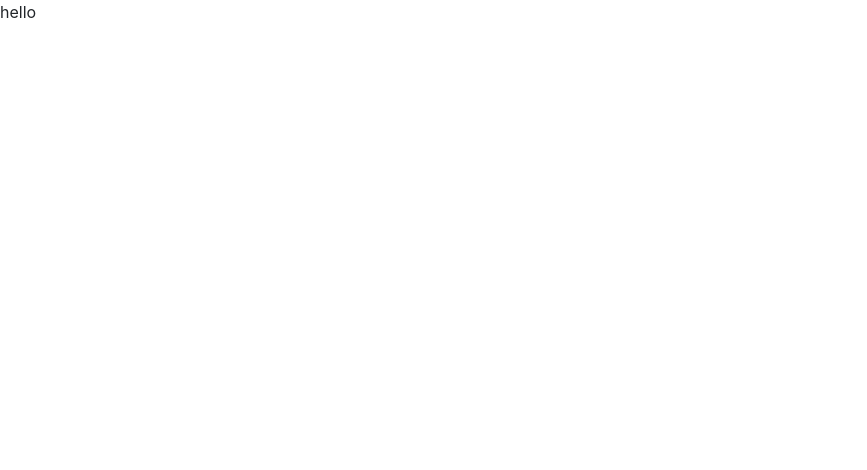
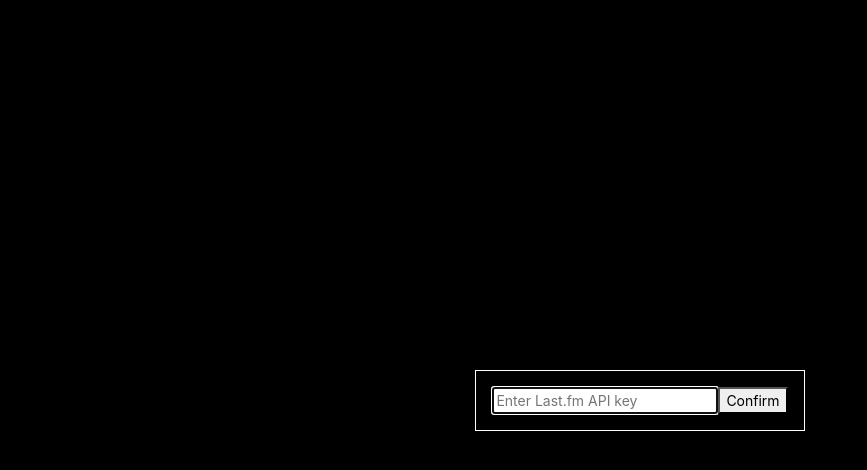
Before and after one commit to gregor-smith/chartmaker, a React app: page / in a window 1280 px wide. Shown: the top 470 px of the page, without its empty margins (0-867 px from the left). Built offline with nearby package versions, Linux system fonts and the light colour scheme.

Commit message:
api key input page

```diff
--- a/package.json
+++ b/package.json
@@ -16,6 +16,7 @@
     "bootstrap": "^4.4.1",
     "clean-webpack-plugin": "^3.0.0",
     "css-loader": "^3.5.3",
+    "emotion": "^10.0.27",
     "html-webpack-plugin": "^4.3.0",
     "inline-source-webpack-plugin": "^1.4.1",
     "mini-css-extract-plugin": "^0.9.0",
--- /dev/null
+++ b/src/APIKeyInputPage.tsx
@@ -0,0 +1,61 @@
+import React, { FC, ChangeEvent, FormEvent } from 'react'
+import { css } from 'emotion'
+
+import { DispatchProps } from './reducer'
+
+
+export type APIKeyInputPageState = {
+    key: string
+}
+
+
+type Props = DispatchProps<'UpdateAPIKeyInputText' | 'ChangeAPIKey'> & {
+    text: string
+}
+
+
+const pageStyle = css({
+    display: 'flex',
+    width: '100%',
+    height: '100%',
+    alignItems: 'center',
+    justifyContent: 'center',
+    flexGrow: 1
+})
+
+
+const formStyle = css({
+    display: 'flex',
+    padding: '1rem',
+    border: '1px solid white'
+})
+
+
+export const APIKeyInputPage: FC<Props> = ({ dispatch, text: key }) => {
+    function updateKey(event: ChangeEvent<HTMLInputElement>) {
+        event.preventDefault()
+        dispatch({
+            tag: 'UpdateAPIKeyInputText',
+            key: event.currentTarget.value
+        })
+    }
+
+    function confirmKey(event: FormEvent<HTMLFormElement>) {
+        event.preventDefault()
+        dispatch({ tag: 'ChangeAPIKey', key })
+    }
+
+    return (
+        <main className={pageStyle}>
+            <form className={formStyle} onSubmit={confirmKey}>
+                <input type='password'
+                    placeholder='Enter Last.fm API key'
+                    autoFocus
+                    onChange={updateKey}/>
+                <button type='submit'>
+                    Confirm
+                </button>
+            </form>
+        </main>
+    )
+}
--- a/src/App.tsx
+++ b/src/App.tsx
@@ -1,10 +1,42 @@
 import React from 'react'
+import { css } from 'emotion'
+
+import { useLocalStorageSideEffectReducer } from './hooks'
+import { getInitialState, reducer } from './reducer'
+import { APIKeyInputPage } from './APIKeyInputPage'
+import { ChartEditorPage } from './ChartEditorPage'
+
+
+const rootStyle = css({
+    display: 'flex',
+    flexDirection: 'column',
+    minHeight: '100vh',
+    backgroundColor: 'black',
+    color: 'white',
+    fontSize: '0.875rem'
+})
 
 
 export const App = () => {
+    const [ state, dispatch ] = useLocalStorageSideEffectReducer(
+        'state',
+        getInitialState,
+        reducer
+    )
+
+    let content: JSX.Element
+    switch (state.page) {
+        case 'APIKeyInput': {
+            content = <APIKeyInputPage dispatch={dispatch} text={state.key}/>
+            break
+        }
+        case 'ChartEditor':
+            content = <ChartEditorPage key={state.key}/>
+    }
+
     return (
-        <div>
-            hello
+        <div className={rootStyle}>
+            {content}
         </div>
     )
 }
--- /dev/null
+++ b/src/ChartEditorPage.tsx
@@ -0,0 +1,20 @@
+import React, { FC } from 'react'
+
+
+type Props = {
+
+}
+
+
+export type ChartEditorPageState = {
+    key: string
+}
+
+
+export const ChartEditorPage: FC<Props> = () => {
+    return (
+        <div>
+            hello
+        </div>
+    )
+}
--- /dev/null
+++ b/src/reducer.ts
@@ -0,0 +1,56 @@
+import { Dispatch as _Dispatch } from 'react'
+
+import { APIKeyInputPageState } from './APIKeyInputPage'
+import { ChartEditorPageState } from './ChartEditorPage'
+import { SideEffectUpdate } from './hooks'
+
+
+type State =
+    | { page: 'APIKeyInput' } & APIKeyInputPageState
+    | { page: 'ChartEditor' } & ChartEditorPageState
+
+
+type Action =
+    | { tag: 'UpdateAPIKeyInputText', key: string }
+    | { tag: 'ChangeAPIKey', key: string }
+
+
+export type Dispatch<T extends Action['tag'] = Action['tag']> = _Dispatch<Extract<Action, { tag: T }>>
+export type DispatchProps<T extends Action['tag'] = Action['tag']> = {
+    dispatch: Dispatch<T>
+}
+
+
+export function reducer(state: State, action: Action): SideEffectUpdate<State, Action> {
+    switch (action.tag) {
+        case 'UpdateAPIKeyInputText': {
+            if (state.page !== 'APIKeyInput') {
+                return { tag: 'NoUpdate' }
+            }
+            return {
+                tag: 'Update',
+                state: {
+                    page: 'APIKeyInput',
+                    key: action.key
+                }
+            }
+        }
+        case 'ChangeAPIKey': {
+            return {
+                tag: 'Update',
+                state: {
+                    page: 'ChartEditor',
+                    key: action.key
+                }
+            }
+        }
+    }
+}
+
+
+export function getInitialState(): State {
+    return {
+        page: 'APIKeyInput',
+        key: ''
+    }
+}
```
Also changed, not shown: 1 other file (tests, documents, lock files or other folders).
